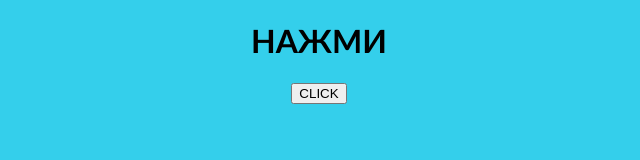
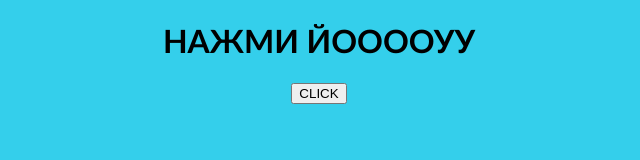
Before and after one commit to danyil333/bsl-bkb, a plain HTML site: page index.html in a window 1280 px wide. Shown: the whole page, without its empty margins (321-961 px from the left). Drawn offline with Linux system fonts and the light colour scheme.

Commit message:
index.html

```diff
--- a/index.html
+++ b/index.html
@@ -25,7 +25,7 @@ body {
 
 <div id="test">
 
-<h1>НАЖМИ </h1>
+<h1>НАЖМИ ЙООООУУ </h1>
 
 
 
```
